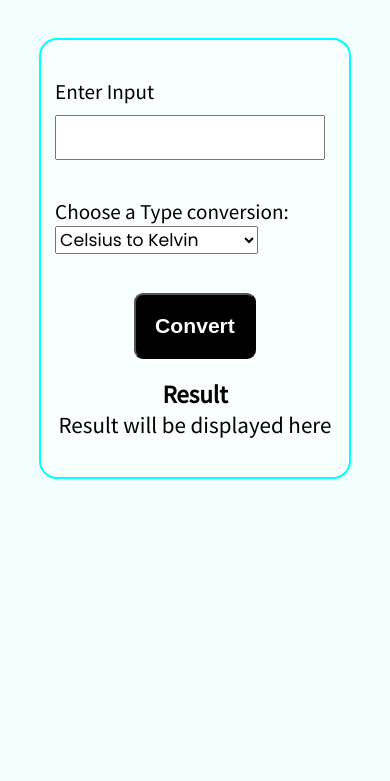
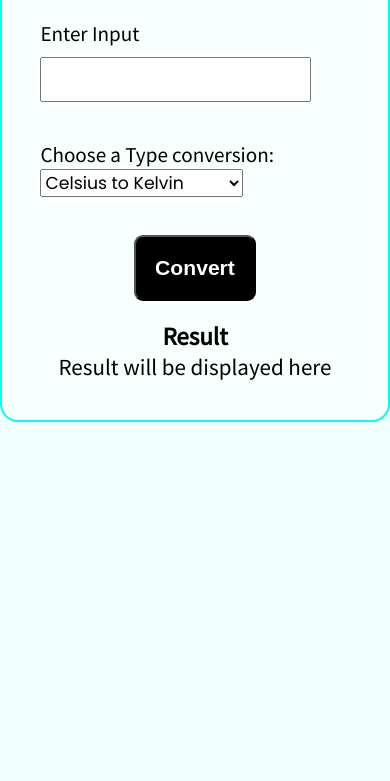
Before and after one commit to singhkailash9/temperatureConverter, a plain HTML site: page index.html in a window 390 px wide. Shown: the part 63-844 px from the top of the page. Drawn offline with Linux system fonts and the light colour scheme.

Commit message:
Update style.css

```diff
--- a/style.css
+++ b/style.css
@@ -84,8 +84,8 @@ input{
         font-size: 0.9rem;
     }
     .box{
-        width: 80vw;
-        margin-left: 10vw;
+        width: 100vw;
+        margin: 0;
     }
     #userinput{
         margin-left: 0;
```
